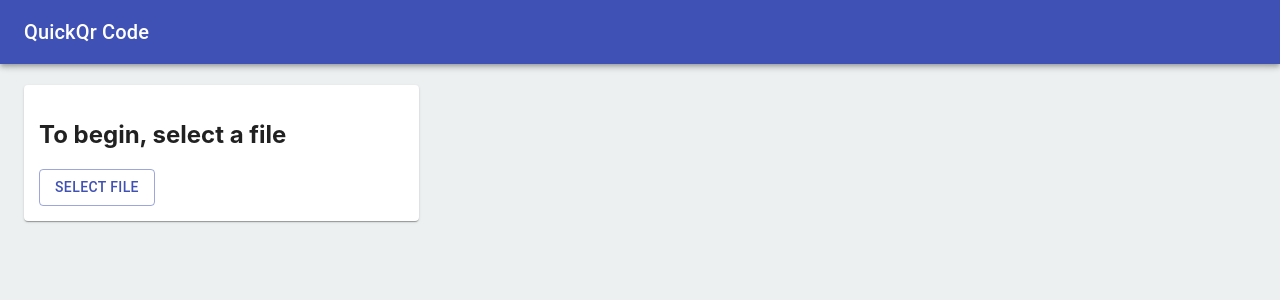
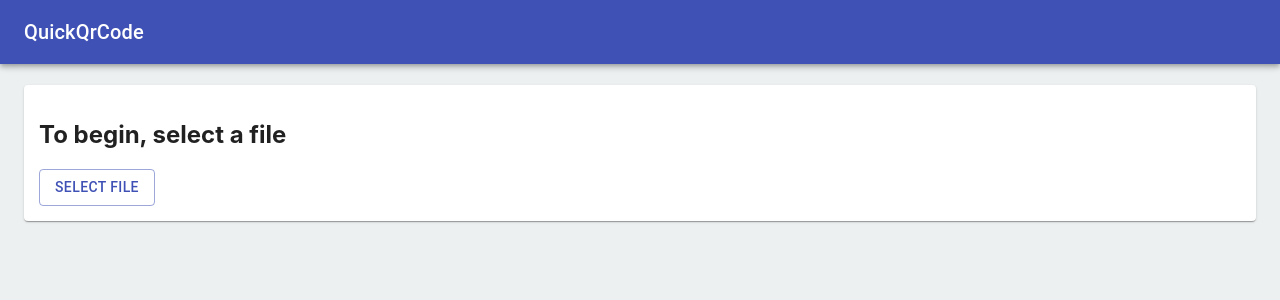
Before and after one commit to LucasCarioca/quickqr, a React (Create React App) app: page / in a window 1280 px wide. Shown: the top 300 px of the page. Built offline with nearby package versions, Linux system fonts and the light colour scheme; what skynet-js would draw is missing.

Commit message:
update layout and quality of life updates

```diff
--- a/src/App.js
+++ b/src/App.js
@@ -21,7 +21,8 @@ class App extends React.Component {
     selectedFile: null,
     url: null,
     loading: false,
-    imgSrc: null
+    imgSrc: null,
+    skylink: null,
   };
 
   onFileChange = event => {
@@ -36,7 +37,7 @@ class App extends React.Component {
   onFileUpload = () => {
     this.setState({loading: true});
     upload(this.state.selectedFile).then(link => {
-      this.setState({loading: false});
+      this.setState({loading: false, skylink: link});
       console.log(link);
       this.setState({url: `https://www.siacdn.com/${link}`})
     }).catch(error => {
@@ -69,7 +70,7 @@ class App extends React.Component {
       <AppBar position="static">
         <Toolbar>
           <Typography variant="h6" style={{flexGrow: 1}}>
-            QuickQr Code
+            QuickQrCode
           </Typography>
         </Toolbar>
       </AppBar>
@@ -78,7 +79,8 @@ class App extends React.Component {
 
         </h1>
         <Grid container spacing={3}>
-          <Grid item xs={4}>
+          {this.state.url != null ? null :
+          <Grid item xs={12}>
             <Paper style={{padding: '15px'}}>
               {this.state.selectedFile == null ? (
                 <>
@@ -102,16 +104,25 @@ class App extends React.Component {
               )}
               {this.fileData()}
             </Paper>
-          </Grid>
-          <Grid item xs={8}>
+          </Grid>}
+          <Grid item xs={12}>
             {this.state.url != null ? (
             <Paper style={{padding: '15px', display: 'flex', flexDirection: 'column', justifyContent: 'center', alignItems: 'center'}}>
               <h2>
                 Your QR Code is ready!!
               </h2>
+              <p>Skylink id: {this.state.skylink}</p>
+              <a href={this.state.url} target="_target">Skylink url</a>
               <div style={{padding: '15px', display: 'flex', justifyContent: 'center'}}>
                 <QRCode value={this.state.url} />
               </div>
+              <Button variant="outlined" color="secondary" onClick={() => {
+                  this.setState({selectedFile: null,
+                    url: null,
+                    loading: false,
+                    imgSrc: null,
+                    skylink: null
+                  })}}> Start over </Button>
             </Paper>
             ) : null}
           </Grid>
```
